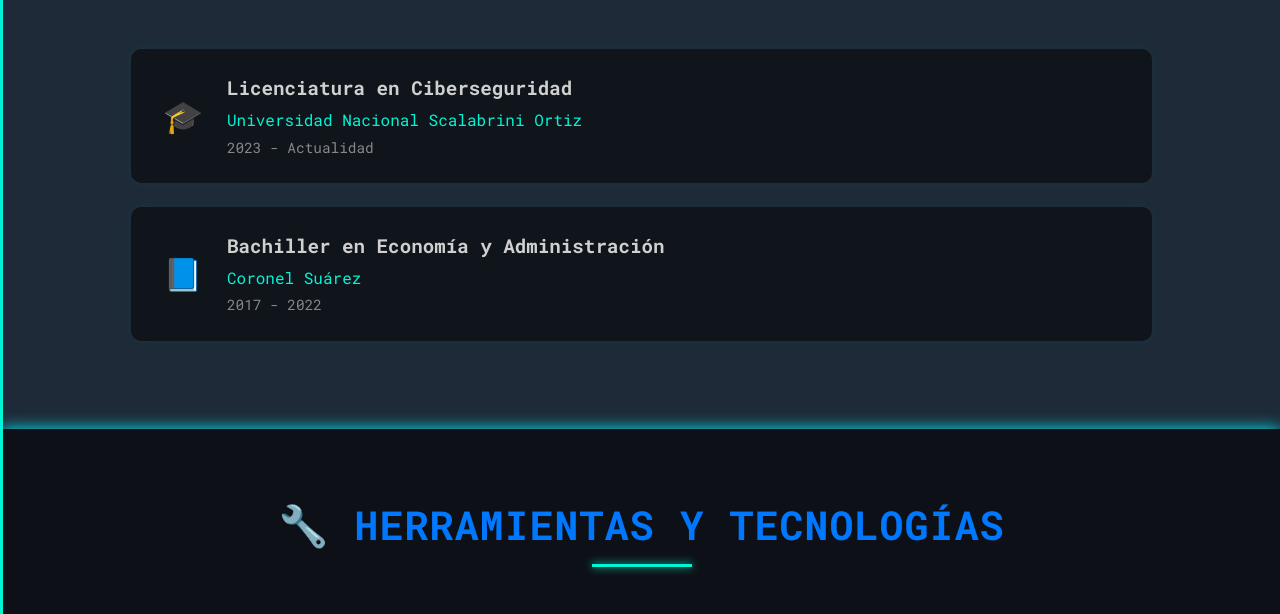
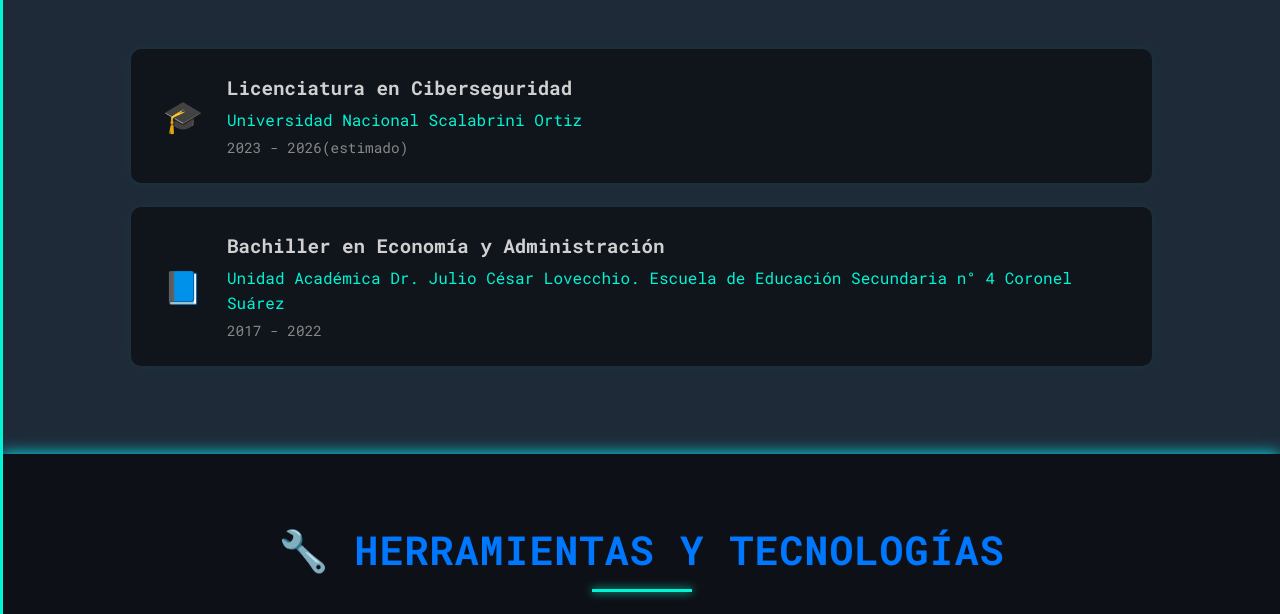
Before and after one commit to CorreaAlejo/portfolio, a plain HTML site: page index.html in a window 1280 px wide. Shown: the part 2720-3334 px from the top of the page. Drawn offline with Linux system fonts and the light colour scheme.

Commit message:
Update index.html

```diff
--- a/index.html
+++ b/index.html
@@ -897,7 +897,7 @@ Mi verdadera pasión está en resolver problemas reales: detectar, mitigar, comu
     <div class="contenido-educacion">
       <h3>Licenciatura en Ciberseguridad</h3>
       <p class="institucion">Universidad Nacional Scalabrini Ortiz</p>
-      <p class="anio">2023 - Actualidad</p>
+      <p class="anio">2023 - 2026(estimado)</p>
     </div>
   </div>
 
@@ -905,7 +905,7 @@ Mi verdadera pasión está en resolver problemas reales: detectar, mitigar, comu
     <div class="icono-educacion">📘</div>
     <div class="contenido-educacion">
       <h3>Bachiller en Economía y Administración</h3>
-      <p class="institucion">Coronel Suárez</p>
+      <p class="institucion">Unidad Académica Dr. Julio César Lovecchio. Escuela de Educación Secundaria n° 4 Coronel Suárez</p>
       <p class="anio">2017 - 2022</p>
     </div>
   </div>
```
